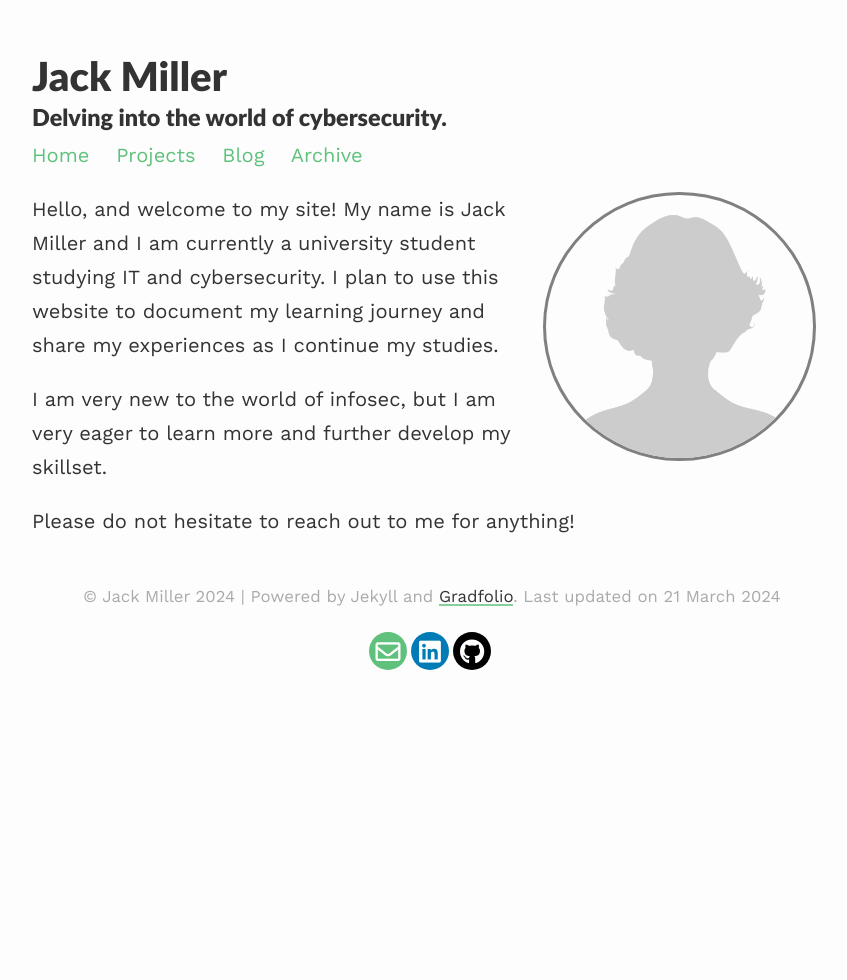
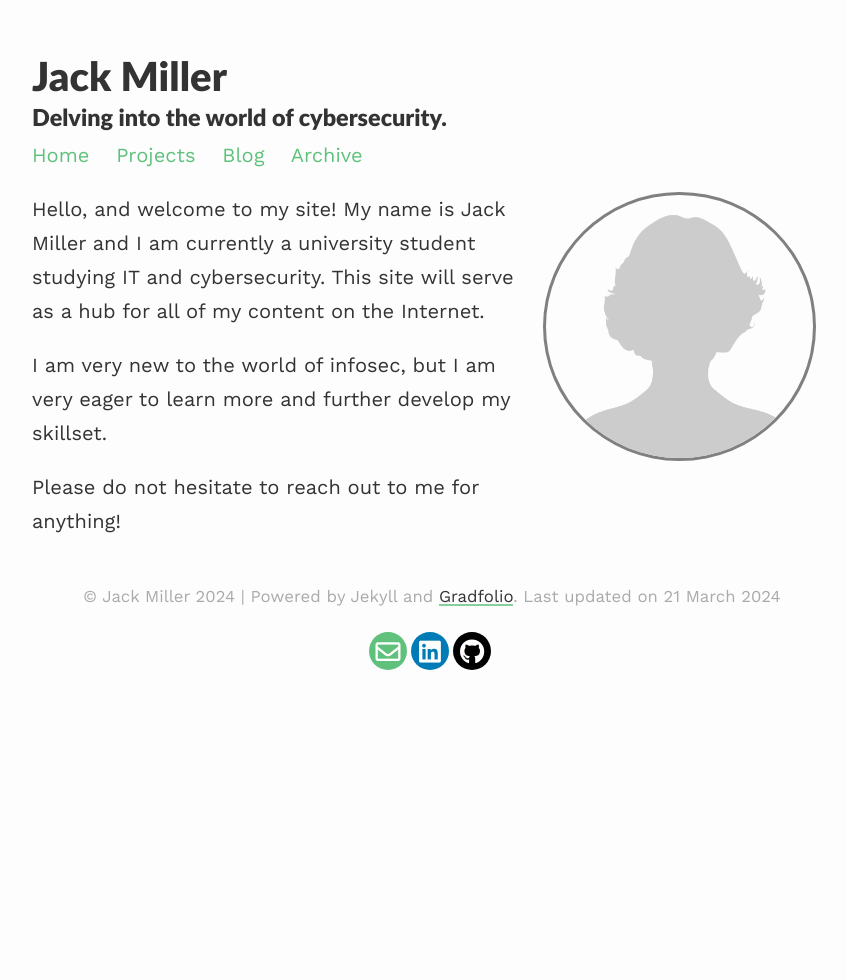
Before and after one commit to jackdmiller/jackdmiller.github.io, a Jekyll site: the page built from index.md, in a window 1280 px wide. Shown: the whole page, without its empty margins (208-1055 px from the left). Built offline with Jekyll 4.4.1, drawn with Linux system fonts in a browser that asks for light colours; nearby versions of some CDN libraries.

Commit message:
Update index.md

```diff
--- a/index.md
+++ b/index.md
@@ -7,7 +7,7 @@ profile:
 published: true
 ---
 
-Hello, and welcome to my site! My name is Jack Miller and I am currently a university student studying IT and cybersecurity. I plan to use this website to document my learning journey and share my experiences as I continue my studies.
+Hello, and welcome to my site! My name is Jack Miller and I am currently a university student studying IT and cybersecurity. This site will serve as a hub for all of my content on the Internet.
 
 I am very new to the world of infosec, but I am very eager to learn more and further develop my skillset.
 
```
